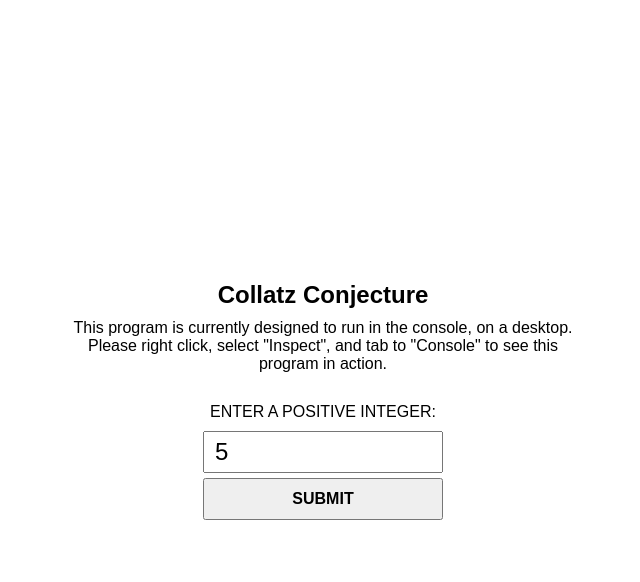
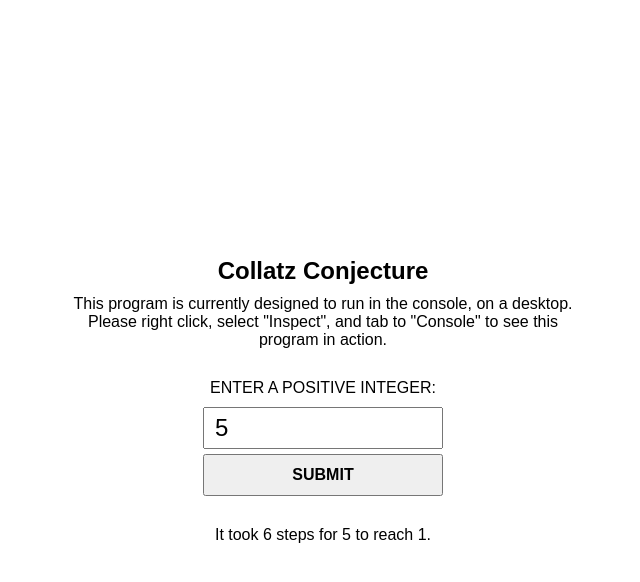
Before and after one commit to thejessicafelts/collatz-conjecture, a plain HTML site: page index.html in a window 1280 px wide. Both pictures are taken after typing "5" into the empty fields and a click on the input 640 px from the left and 498 px from the top of the page. Shown: the whole page, without its empty margins (317-957 px from the left). Drawn offline with Linux system fonts and the light colour scheme.

Commit message:
Adding Output Summary to UI.

```diff
--- a/index.html
+++ b/index.html
@@ -19,7 +19,9 @@
             <input id="userSubmit" type="submit" onclick="submit_form()" />
          </form>
       </section>
-      <section id="output"></section>
+      <section id="output">
+         <p id="outputArea"></p>
+      </section>
    </main>
 </body>
 </html>
--- a/main.css
+++ b/main.css
@@ -54,6 +54,7 @@ section#user-input input[type=submit] {
    font-weight: 900;
    width: 240px;
    height: 42px;
+   margin-bottom: 30px;
 }
 
 /* Remove Spin Buttons */
--- a/proof.js
+++ b/proof.js
@@ -65,7 +65,12 @@ function submit_form(){
          // Once sequence reaches 1, termiate the sequence...
          console.log("The sequence has reeached 1.");
          console.log("Sequence terminated.");
-         console.log(`It took ${stepCounter} steps for ${originalInput} to reach 1.`);
+
+         var outputSummary = `It took ${stepCounter} steps for ${originalInput} to reach 1.`;
+         console.log(outputSummary);
+
+         // Print the outputSummary onto the UI
+         document.getElementById("outputArea").innerHTML = outputSummary;
       }
 
    } else {
```
